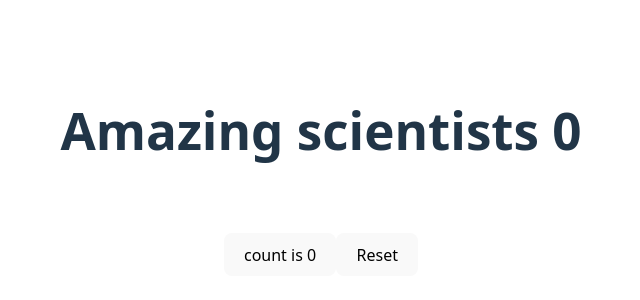
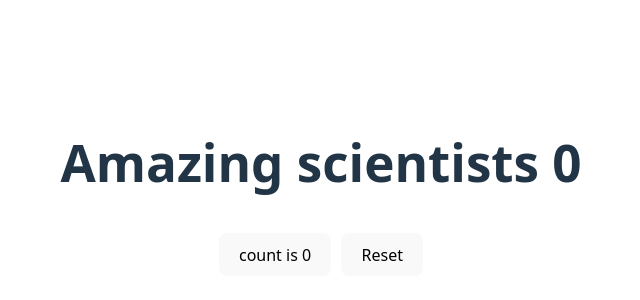
Before and after one commit to justincourses/static-page, a React (Vite) app in the folder react-quick-start/: page / in a window 1280 px wide. Shown: the part 216-516 px from the top of the page, without its empty margins (319-959 px from the left). Built offline with nearby package versions, Linux system fonts and the light colour scheme.

Commit message:
:sparkles: update Profile and Controller components to enhance layout and styling, including new avatar display and controller bar design

```diff
--- a/react-quick-start/src/App.css
+++ b/react-quick-start/src/App.css
@@ -54,7 +54,21 @@
   object-fit: cover;
 }
 
+.gallery-avatar h3 {
+  margin: 0;
+  font-size: 1rem;
+  text-align: center;
+  color: indigo;
+}
+
 .gallery-avatar:hover {
   transform: scale(1.1);
   transition: transform 0.3s ease;
 }
+
+.controller-bar {
+  display: flex;
+  justify-content: center;
+  align-items: center;
+  gap: 10px;
+}
--- a/react-quick-start/src/components/Controller.jsx
+++ b/react-quick-start/src/components/Controller.jsx
@@ -1,6 +1,6 @@
 export default function Controller({ count, setCount }) {
   return (
-    <div className="card">
+    <div className="controller-bar">
       <button onClick={() => setCount((count) => count + 1)}>
         count is {count}
       </button>
--- a/react-quick-start/src/components/Gallery.jsx
+++ b/react-quick-start/src/components/Gallery.jsx
@@ -4,9 +4,9 @@ export default function Gallery({ count, setCount }) {
   return (
     <section>
       <h1>Amazing scientists {count}</h1>
-      <ul>
+      <ul className="gallery">
         {Array.from({ length: count }, (_, index) => (
-          <Profile key={index} />
+          <Profile key={index} idx={index} />
         ))}
       </ul>
       <Controller count={count} setCount={setCount} />
--- a/react-quick-start/src/components/Profile.jsx
+++ b/react-quick-start/src/components/Profile.jsx
@@ -1,7 +1,13 @@
-export default function Profile() {
+import { useState } from 'react';
+
+export default function Profile({ idx }) {
+  const [name] = useState('John Doe');
+  const [image] = useState('https://images.unsplash.com/photo-1742201876815-b7b726c90e27?q=80&w=764&auto=format&fit=crop&ixlib=rb-4.0.3&ixid=M3wxMjA3fDB8MHxwaG90by1wYWdlfHx8fGVufDB8fHx8fA%3D%3D');
+
   return (
     <li className="gallery-avatar">
-      <img src="https://images.unsplash.com/photo-1742201876815-b7b726c90e27?q=80&w=764&auto=format&fit=crop&ixlib=rb-4.0.3&ixid=M3wxMjA3fDB8MHxwaG90by1wYWdlfHx8fGVufDB8fHx8fA%3D%3D" />
+      <img src={image} />
+      <h3>{idx + 1}: {name}</h3>
     </li>
   );
 }
```
